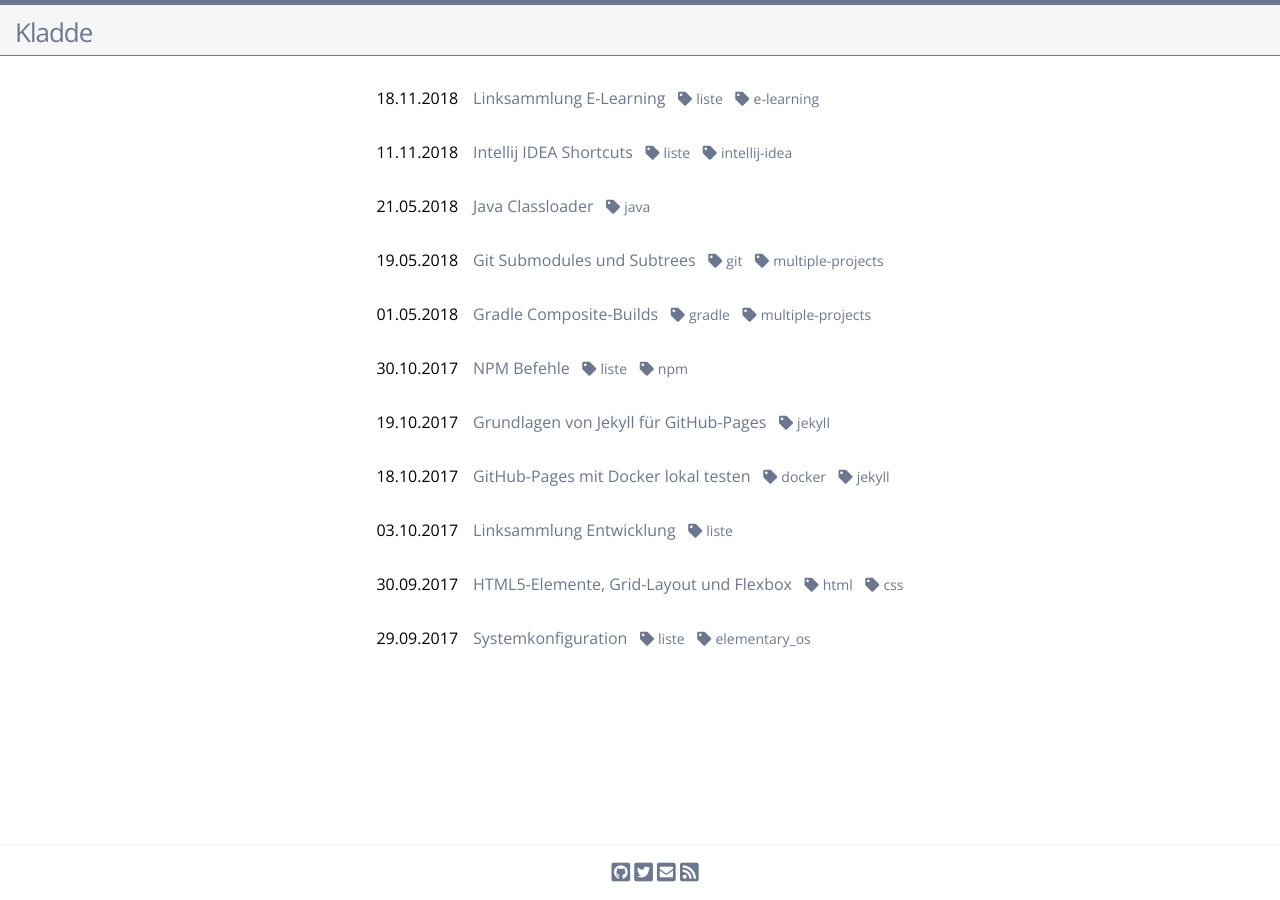
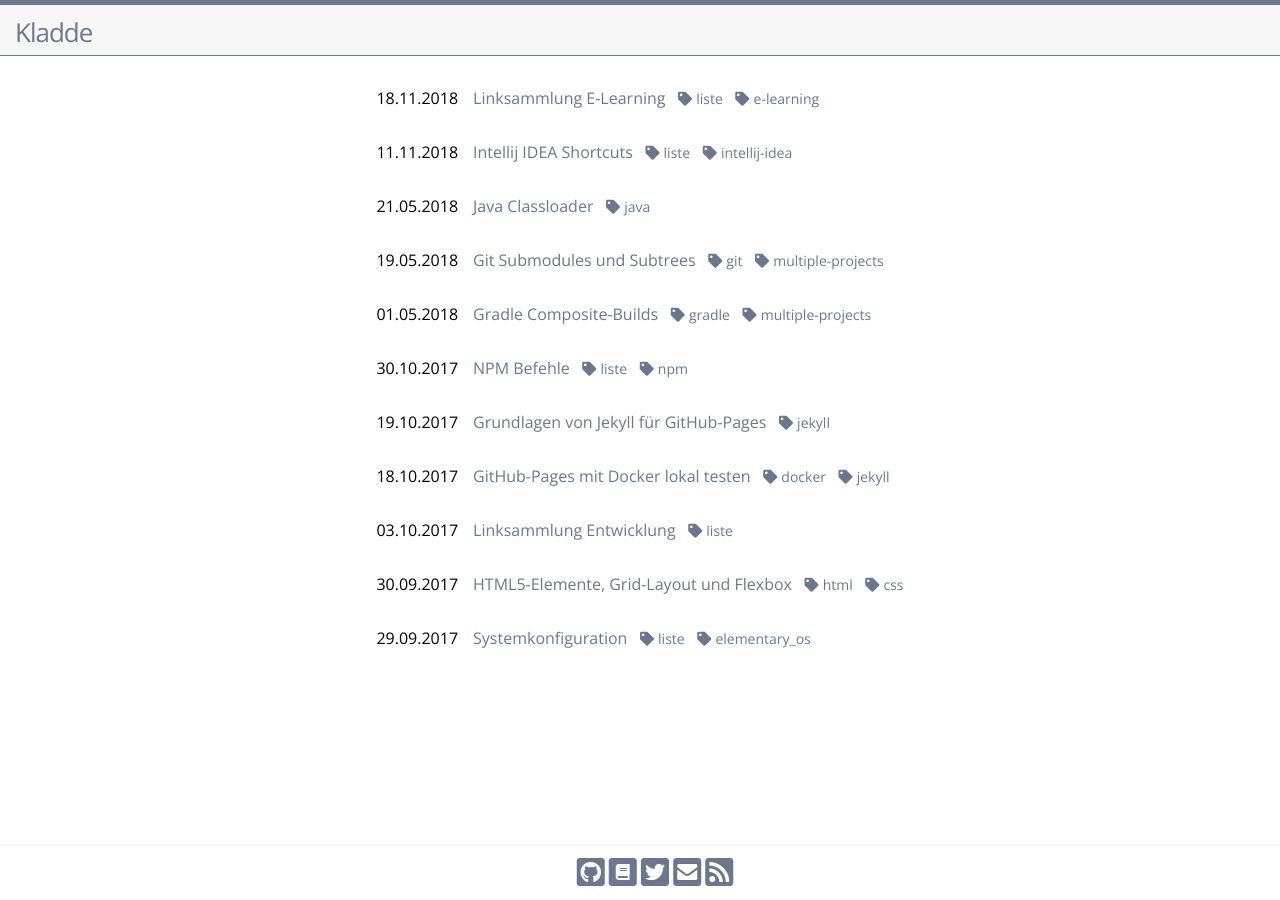
Before and after one commit to chhch/chhch.github.io, a Jekyll site: the page built from index.html, in a window 1280 px wide. Built offline with Jekyll 4.4.1, drawn with Linux system fonts in a browser that asks for light colours; nearby versions of some CDN libraries; comment, search, counter and statistics services are not loaded.

Commit message:
Update social media list

```diff
--- a/_layouts/default.html
+++ b/_layouts/default.html
@@ -22,13 +22,34 @@
 
 <footer>
     <ul class="social-media-list">
-      {% for entry in site.data.social-media %}
       <li>
-          <a href="{{ entry.href | replace: '!BASE_URL!', site.baseurl }}{{ entry.name }}">
-              <i class="{{ entry.icon }} fa-lg"></i>
+          <a href="https://github.com/chhch">
+              <i class="fab fa-github-square fa-2x"></i>
           </a>
       </li>
-      {% endfor %}
+      <li>
+          <a href="https://www.lovelybooks.de/mitglied/jedermann/">
+              <span class="fa-stack" style="vertical-align: top; width: 28px;">
+                <i class="fas fa-square fa-stack-2x"></i>
+                <i class="fas fa-book fa-stack-1x fa-inverse"></i>
+              </span>
+          </a>
+      </li>
+      <li>
+          <a href="https://twitter.com/ch_hh_ch">
+              <i class="fab fa-twitter-square fa-2x"></i>
+          </a>
+      </li>
+      <li>
+          <a href="mailto:ch@hllh.de">
+              <i class="fas fa-envelope-square fa-2x"></i>
+          </a>
+      </li>
+      <li>
+        <a href="{{ site.baseurl }}feed.xml">
+            <i class="fas fa-rss-square fa-2x"></i>
+        </a>
+      </li>
     </ul>
 </footer>
 <script src="https://cdnjs.cloudflare.com/ajax/libs/anchor-js/4.1.1/anchor.min.js" integrity="sha256-pB/deHc9CGfFpJRjC43imB29Rse8tak+5eXqntO94ck=" crossorigin="anonymous"></script>
--- a/_sass/minima/_layout.scss
+++ b/_sass/minima/_layout.scss
@@ -39,11 +39,13 @@
  */
 body > footer {
   border-top: 2px solid $color-accent-2;
-  padding-top: $spacing-unit-small;
+  padding-top: $spacing-unit-smaller;
 }
 
 .social-media-list {
   text-align: center;
+
+  margin-bottom: 0;
 
   li {
     display: inline;
```
Also changed, not shown: _data/social-media.yml (deleted, +0 -15 lines).
